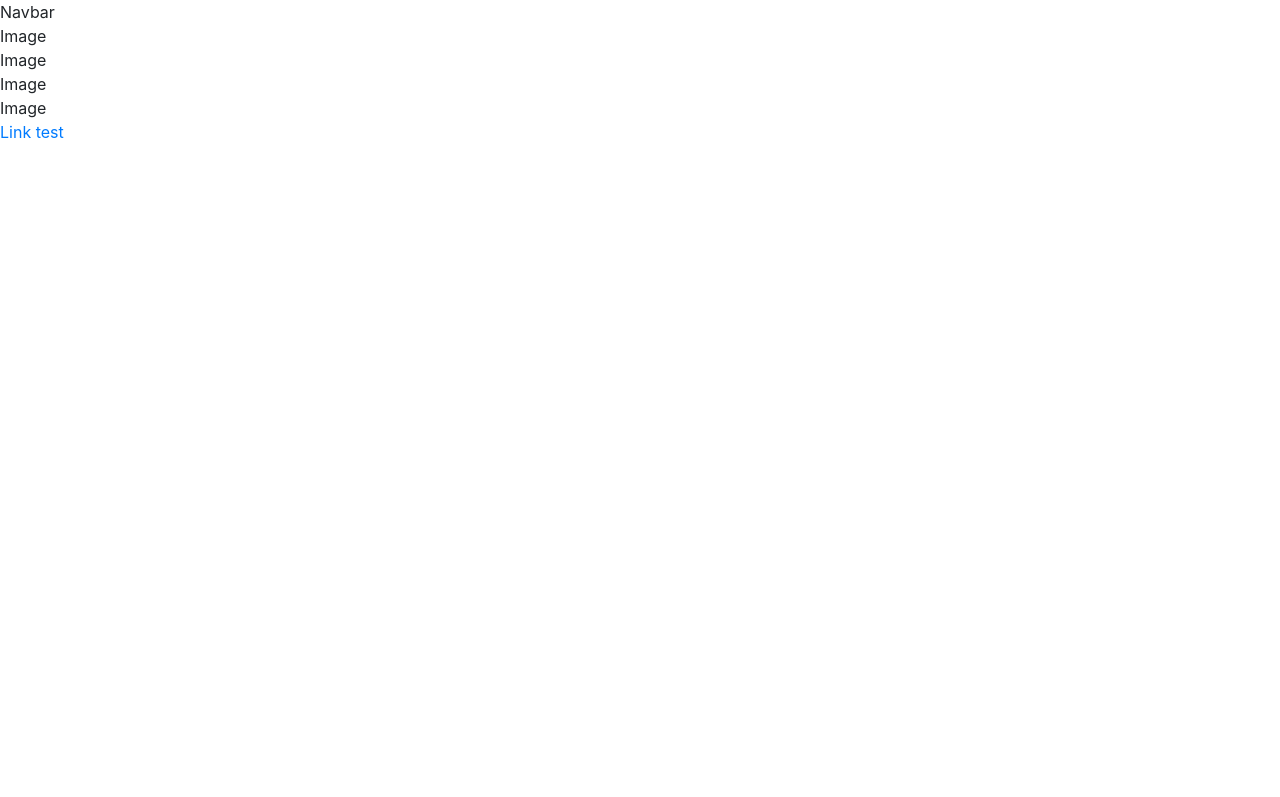
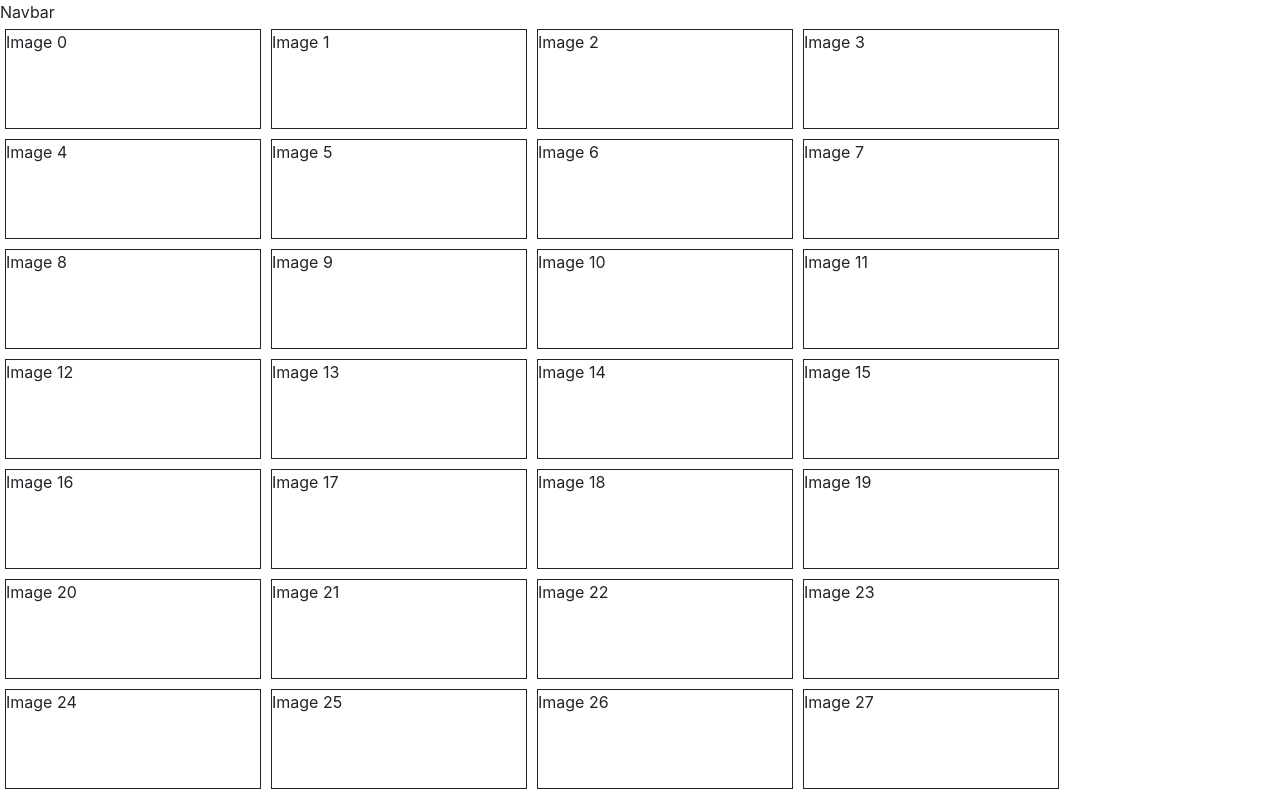
Before and after one commit to arskapalli/pgwa, a React (Create React App) app: page / in a window 1280 px wide. Shown: the top 797 px of the page. Built offline with nearby package versions, Linux system fonts and the light colour scheme.

Commit message:
image grid alustava
puuttuva css tiedosto ja lisäys gitignoreen

```diff
--- a/src/App.js
+++ b/src/App.js
@@ -3,19 +3,26 @@
 import NavBar from "./navbar";
 import ImageGrid from "./imagegrid";
 
+import "./app.css";
+
 export default class App extends React.Component{
     constructor(props){
         super(props);
+
+        this.selectImageHandler = this.selectImageHandler.bind(this);
+    }
+
+    selectImageHandler(id){
+        alert("select image: " + id);
     }
 
     render(){
-        const image_list = [1,2,3,4];
+        const image_list = Array.apply(null, {length: 100}).map(Number.call, Number);
 
         return (
             <>
                 <NavBar />
-                <ImageGrid image_list={image_list}/>
-                <a href="/demo">Link test</a>
+                <ImageGrid imageList={image_list} imageClickHandler={this.selectImageHandler}/>
             </>
         )
     };
--- /dev/null
+++ b/src/app.css
@@ -0,0 +1,8 @@
+
+.Image{
+    margin: 5px;
+    min-width: 256px;
+    width: 10%;
+    height: 100px;
+    border: 1px solid;
+}
--- a/src/image.js
+++ b/src/image.js
@@ -2,6 +2,6 @@
 
 export default function Image(props){
     return (
-        <div>Image</div>
+        <span className="Image" onClick={props.clickHandler.bind(this, props.id)}>Image {props.id}</span>
     );
 };
--- a/src/imagegrid.js
+++ b/src/imagegrid.js
@@ -7,14 +7,13 @@
         super(props);
     }
 
-
     render(){
-        const image_element_list = this.props.image_list.map( (image) => {
-            return <Image props={image}/>
+        const image_element_list = this.props.imageList.map( (id) => {
+            return <Image id={id} clickHandler={this.props.imageClickHandler}/>
         });
 
         return (
-            <div>
+            <div className="d-flex flex-wrap">
                 {image_element_list}
             </div>
         );
```
Also changed, not shown: 1 other file (tests, documents, lock files or other folders).
